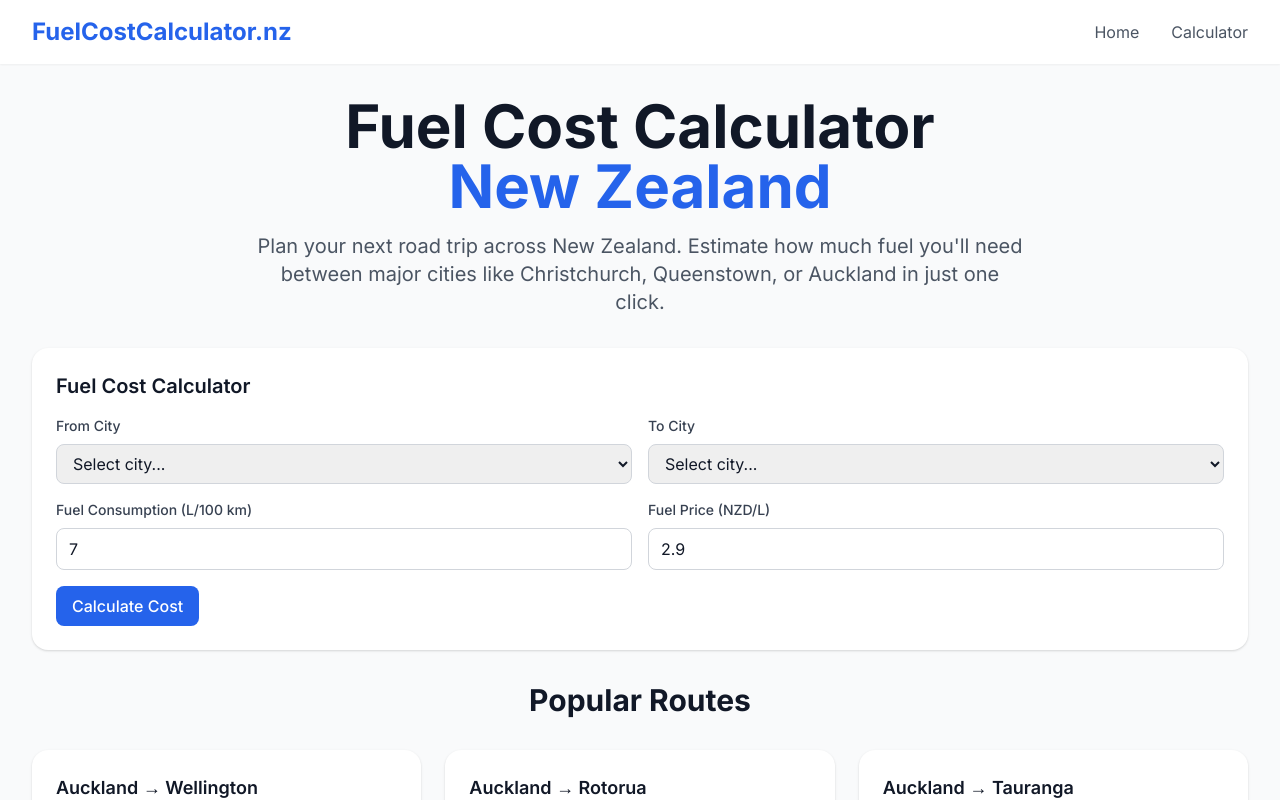
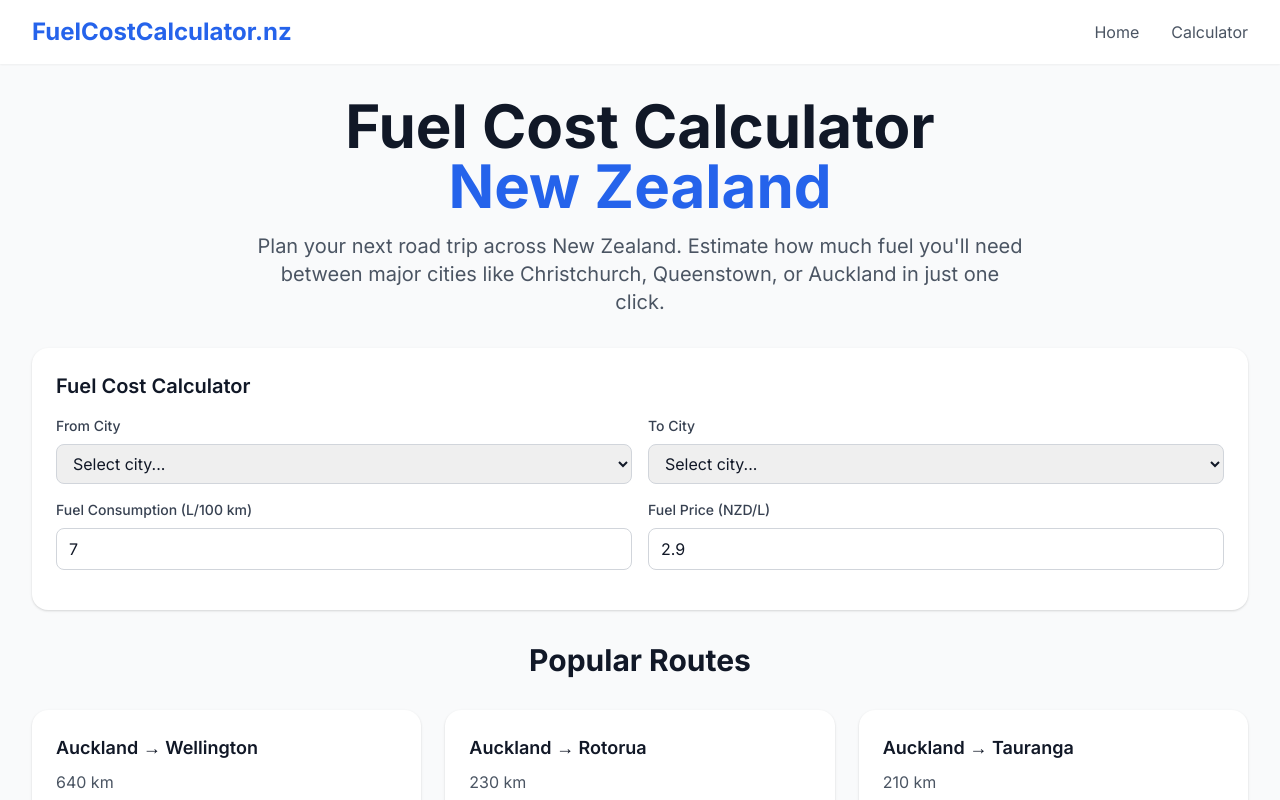
Before and after one commit to martingalmarino/FuelCostCalculator, a Next.js app: page / in a window 1280 px wide. Shown: the top 800 px of the page. Built offline with nearby package versions, Linux system fonts and the light colour scheme.

Commit message:
Remove redundant Calculate Cost button - calculations now happen automatically when selecting cities

```diff
--- a/app/components/FuelForm.tsx
+++ b/app/components/FuelForm.tsx
@@ -31,39 +31,6 @@ export default function FuelForm({ routes, initialFrom, initialTo }: FuelFormPro
   // Obtener todas las ciudades únicas
   const cities = routeCalculator().getAllCities();
 
-  // Función para calcular el resultado
-  const handleCalculate = () => {
-    if (!from || !to) {
-      setError('Please select origin and destination cities');
-      return;
-    }
-
-    if (from === to) {
-      setError('Origin and destination cities must be different');
-      return;
-    }
-
-    const calculator = routeCalculator();
-    const distance = calculator.findDistance(from, to);
-
-    if (!distance) {
-      setError(`No route found between ${from} and ${to}. Please try different cities or check our popular routes below.`);
-      return;
-    }
-
-    setError('');
-
-    const totalCost = calculateFuelCost(distance, consumption, price);
-    const liters = (distance * consumption) / 100;
-
-    setResult({
-      distance,
-      consumption,
-      price,
-      liters,
-      totalCost
-    });
-  };
 
   // Calcular automáticamente cuando cambien los valores
   useEffect(() => {
@@ -83,10 +50,12 @@ export default function FuelForm({ routes, initialFrom, initialTo }: FuelFormPro
         });
         setError('');
       } else {
-        // Solo mostrar error si el usuario ha intentado calcular
-        // No mostrar error automáticamente
         setResult(null);
+        setError(`No route found between ${from} and ${to}. Please try different cities or check our popular routes below.`);
       }
+    } else if (from && to && from === to) {
+      setResult(null);
+      setError('Origin and destination cities must be different');
     } else {
       setResult(null);
       setError('');
@@ -174,12 +143,6 @@ export default function FuelForm({ routes, initialFrom, initialTo }: FuelFormPro
           </div>
         )}
 
-        <button
-          onClick={handleCalculate}
-          className="btn-primary w-full md:w-auto"
-        >
-          Calculate Cost
-        </button>
       </div>
 
       {result && (
```
